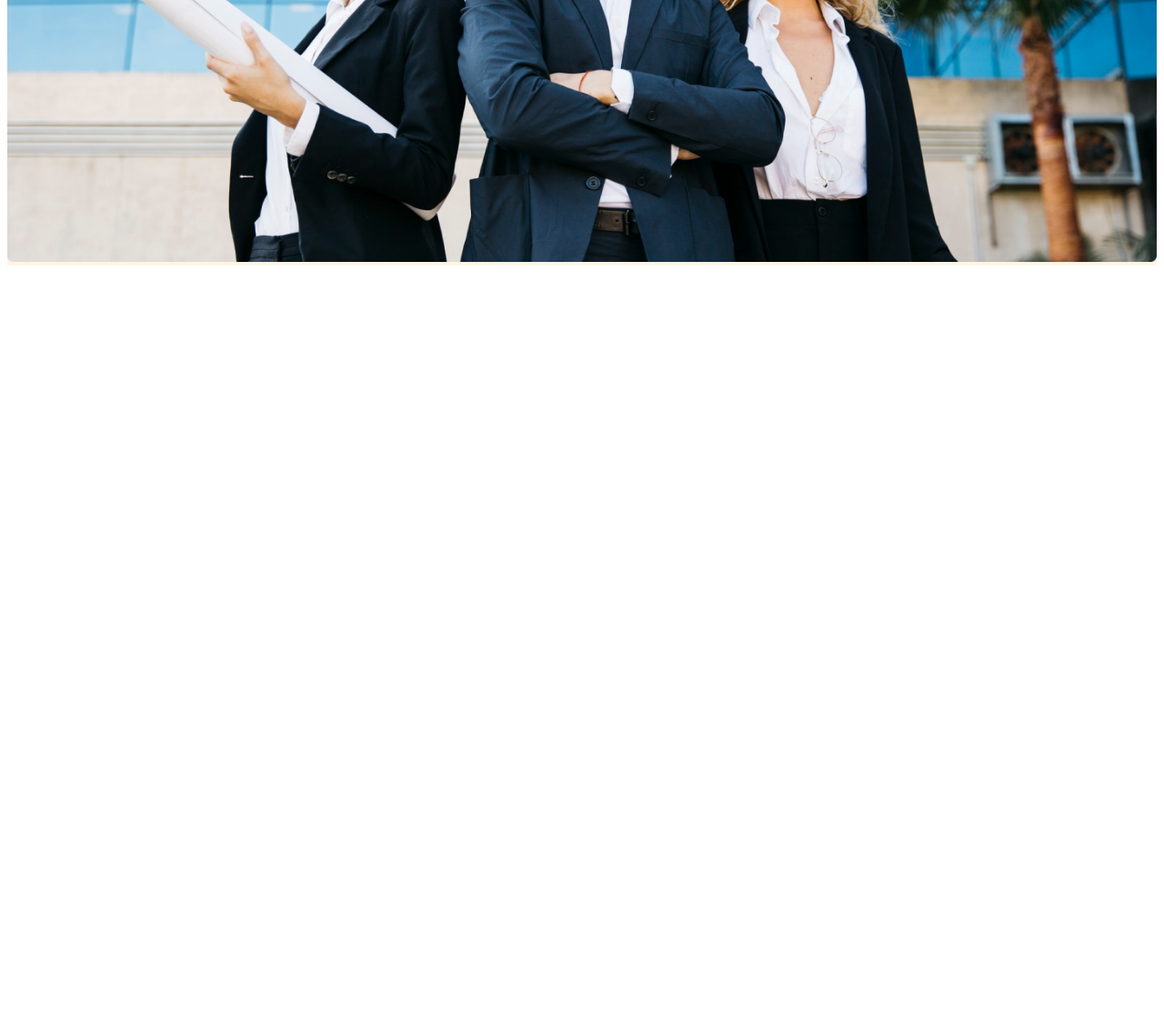
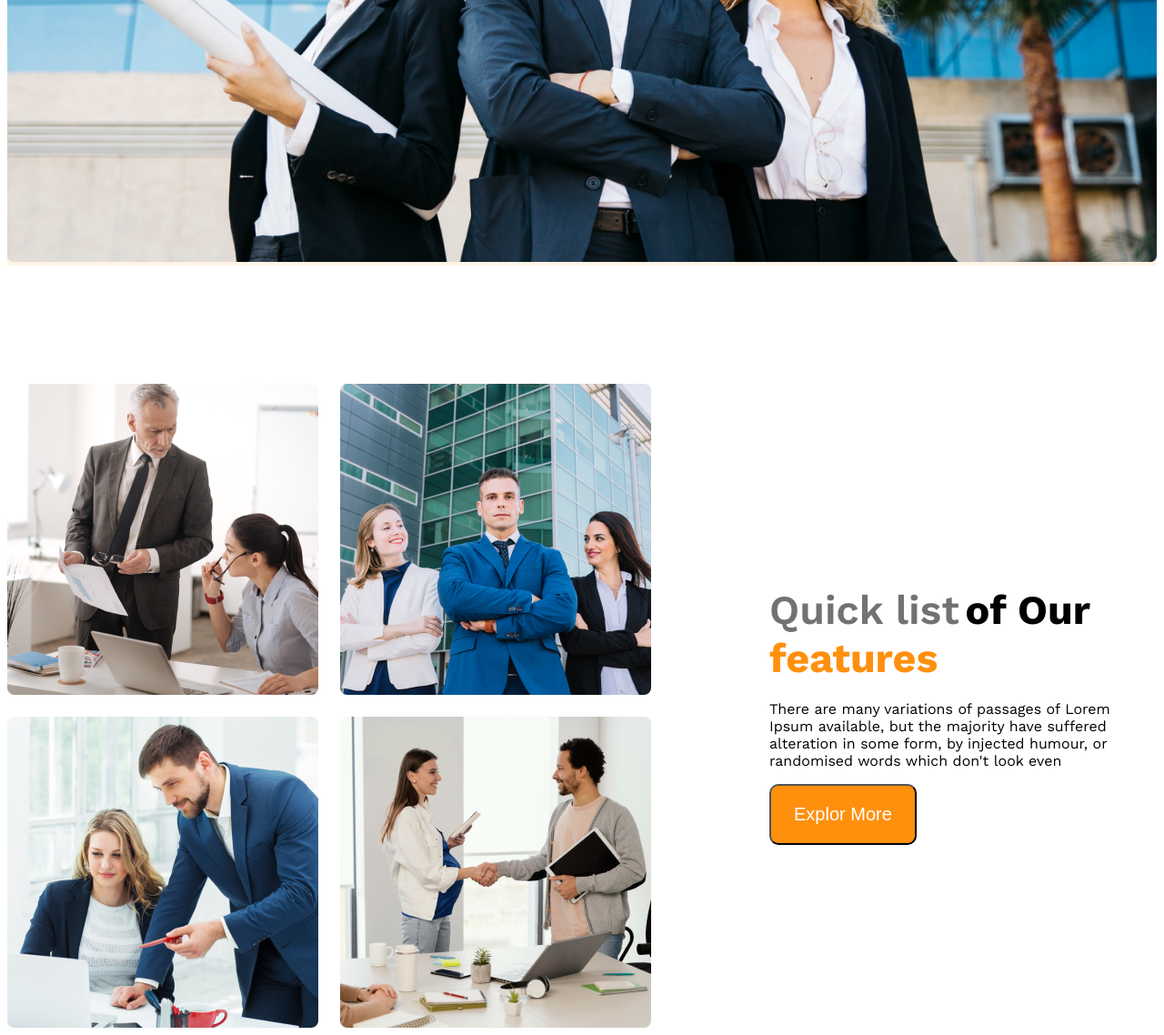
Before and after one commit to shoyaibsazzad/g3-architect-website, a plain HTML site: page index.html in a window 1280 px wide. Shown: the part 896-2034 px from the top of the page at 91% size. Before the commit the page ends 1196 px from the top, so only its background shows below. Drawn offline with nearby package versions, Linux system fonts and the light colour scheme.

Commit message:
added main section

```diff
--- a/index.html
+++ b/index.html
@@ -38,6 +38,26 @@ Group of Architects </h1>
 
     </header>
     <main>
+        <section class="teams display-flex ">
+            <div class="team-image-container">
+                <img src="images/team1.png" alt="">
+                <img src="images/team2.png" alt="">
+                <img src="images/team3.png" alt="">
+                <img src="images/team4.png" alt="">
+
+
+            </div>
+            <div class="our-features">
+                 <h2 class="features-tytle"> <span id="quick-list">Quick list</span> <span id="our">of Our</span> <span id="feature"> features</span></h2>
+                 <p class="features-drscription">There are many variations of
+                    passages of Lorem Ipsum available, but the majority have
+                    suffered alteration in some form, by injected humour,
+                    or randomised words which don't look even</p>
+                    <button class="btn-primary">Explor More</button>
+            </div>
+
+
+        </section>
 
     </main>
     <footer>
--- a/styles/architects.css
+++ b/styles/architects.css
@@ -20,7 +20,13 @@
     font-weight: 600px;
     border-radius: 10px;
 }
-
+main{
+    max-width: 1440px;
+    margin: 0 auto;
+}
+main > section{
+    margin-top: 130px;
+}
 /* header styles */
 
 
@@ -80,6 +86,34 @@
     width: 100%;
 }
 
+/* team and feature related styles */
+.teams{
+    align-items: center;
+}
+.team-image-container{
+    display: grid;
+    grid-template-columns: repeat(2, 1fr);
+    gap: 24px;
+}
+.our-features{
+    margin-left: 130px;
+    max-width: 530px;
+}
+#quick-list{
+    color: rgba(114, 114, 114, 1);
+    font-size: 2.8rem;
+    font-weight: 600;
+}
+#our{
+    color: black;
+    font-size: 2.8rem;
+    font-weight: bold;
+}
+#feature{
+    color: rgba(255, 144, 14, 1);
+    font-size: 2.8rem;
+    font-weight: bold;
+}
 
 /* responsive media query */
 @media screen and (max-width:576px) {
```
